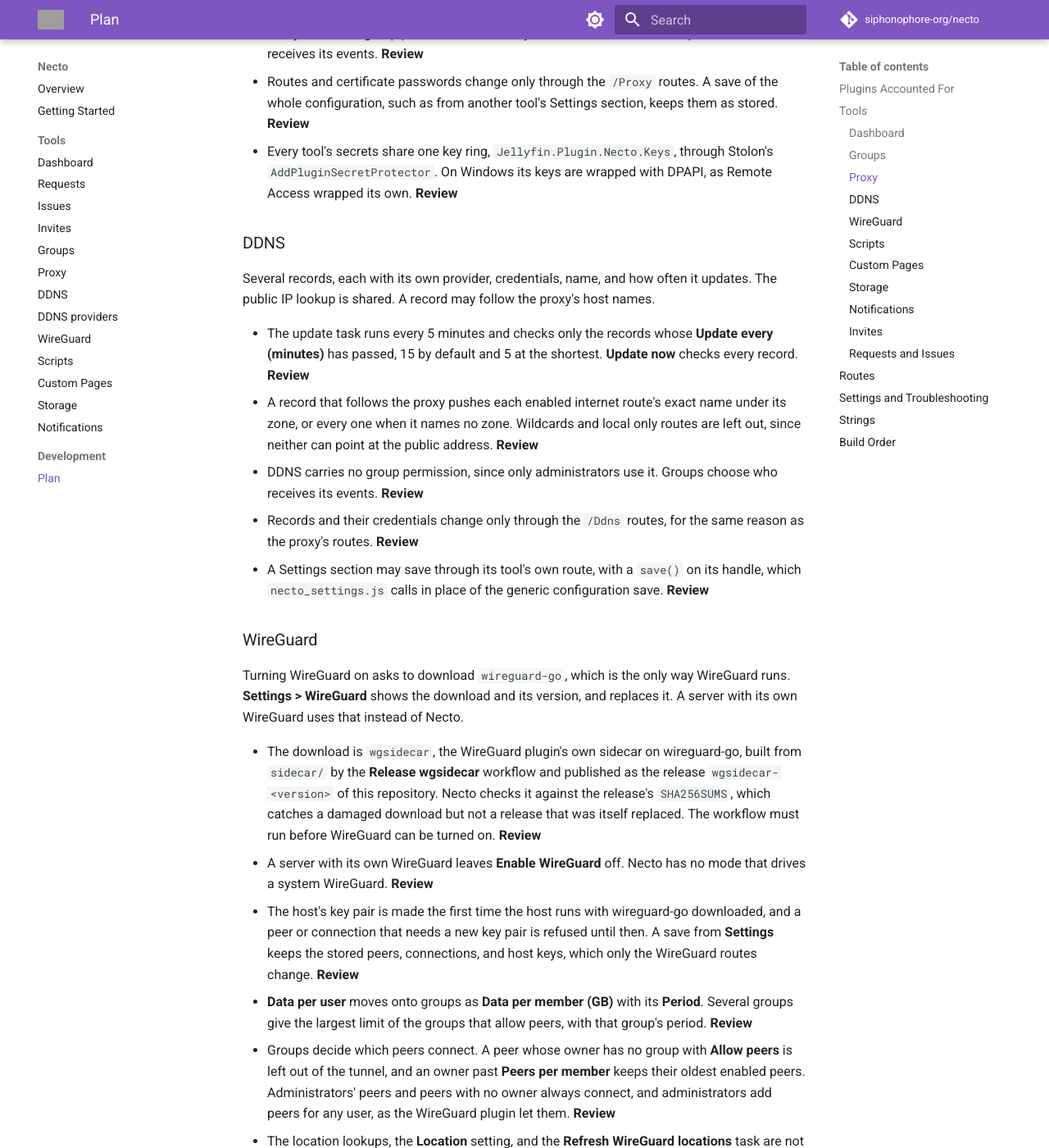
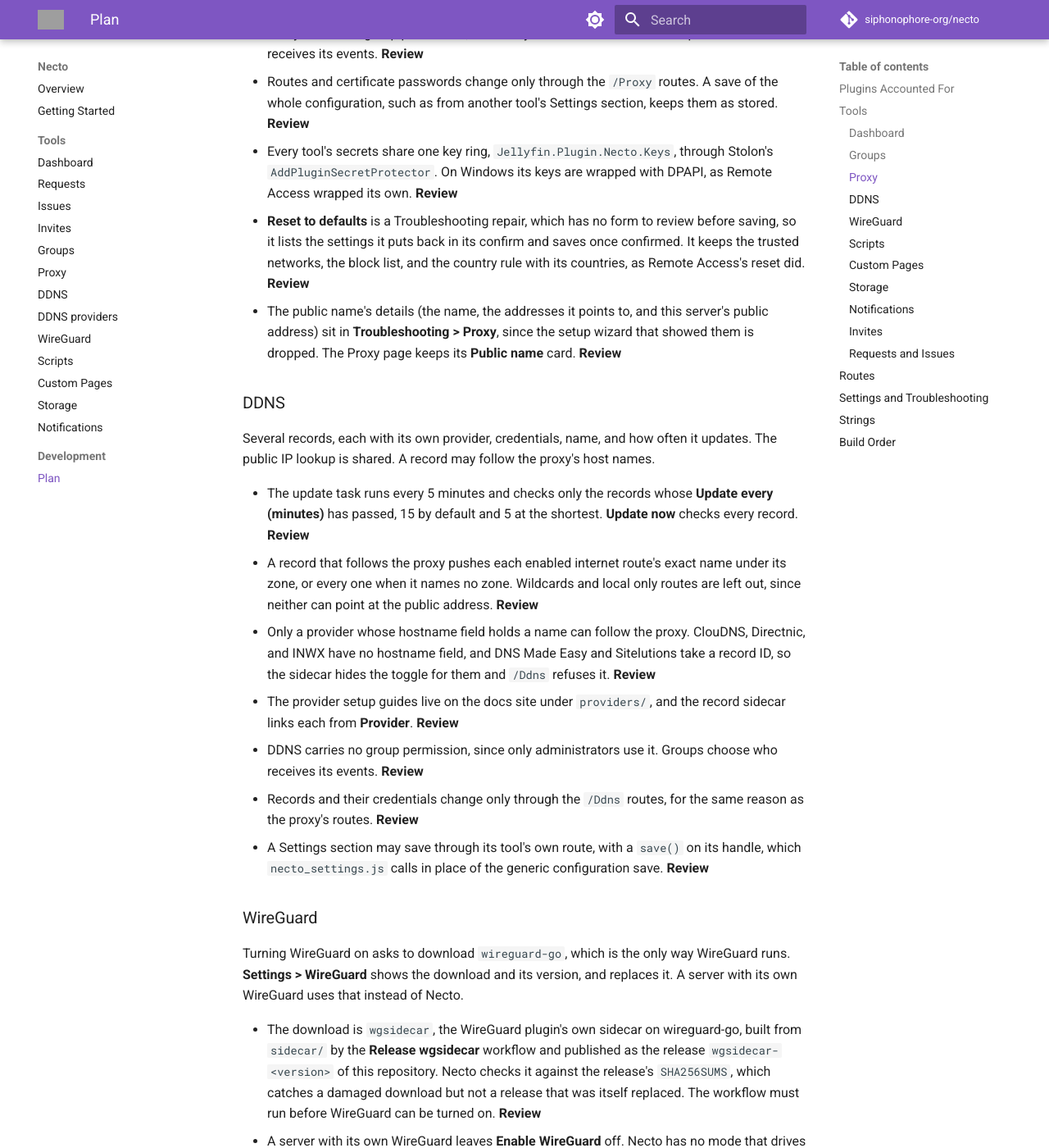
Before and after one commit to siphonophore-org/necto, an MkDocs documentation site: the page built from docs/Plan.md, in a window 1280 px wide and 1400 px high, scrolled down 4756 px. Shown: the whole window at 82% size. Built offline with MkDocs 1.6.1 and Material for MkDocs 9.7.7, drawn with Linux system fonts in a browser that asks for light colours; comment, search, counter and statistics services are not loaded; grey boxes are pictures that could not be loaded.

Commit message:
mark proxy and ddns review calls in the plan

```diff
--- a/docs/Plan.md
+++ b/docs/Plan.md
@@ -96,6 +96,8 @@ The proxy forwards to any service, not only Jellyfin. A route is a host name, an
 * Proxy carries no group permission, since only administrators use it. Groups choose who receives its events. **Review**
 * Routes and certificate passwords change only through the `/Proxy` routes. A save of the whole configuration, such as from another tool's Settings section, keeps them as stored. **Review**
 * Every tool's secrets share one key ring, `Jellyfin.Plugin.Necto.Keys`, through Stolon's `AddPluginSecretProtector`. On Windows its keys are wrapped with DPAPI, as Remote Access wrapped its own. **Review**
+* **Reset to defaults** is a Troubleshooting repair, which has no form to review before saving, so it lists the settings it puts back in its confirm and saves once confirmed. It keeps the trusted networks, the block list, and the country rule with its countries, as Remote Access's reset did. **Review**
+* The public name's details (the name, the addresses it points to, and this server's public address) sit in **Troubleshooting > Proxy**, since the setup wizard that showed them is dropped. The Proxy page keeps its **Public name** card. **Review**
 
 ### DDNS
 
@@ -103,6 +105,8 @@ Several records, each with its own provider, credentials, name, and how often it
 
 * The update task runs every 5 minutes and checks only the records whose **Update every (minutes)** has passed, 15 by default and 5 at the shortest. **Update now** checks every record. **Review**
 * A record that follows the proxy pushes each enabled internet route's exact name under its zone, or every one when it names no zone. Wildcards and local only routes are left out, since neither can point at the public address. **Review**
+* Only a provider whose hostname field holds a name can follow the proxy. ClouDNS, Directnic, and INWX have no hostname field, and DNS Made Easy and Sitelutions take a record ID, so the sidecar hides the toggle for them and `/Ddns` refuses it. **Review**
+* The provider setup guides live on the docs site under `providers/`, and the record sidecar links each from **Provider**. **Review**
 * DDNS carries no group permission, since only administrators use it. Groups choose who receives its events. **Review**
 * Records and their credentials change only through the `/Ddns` routes, for the same reason as the proxy's routes. **Review**
 * A Settings section may save through its tool's own route, with a `save()` on its handle, which `necto_settings.js` calls in place of the generic configuration save. **Review**
```
